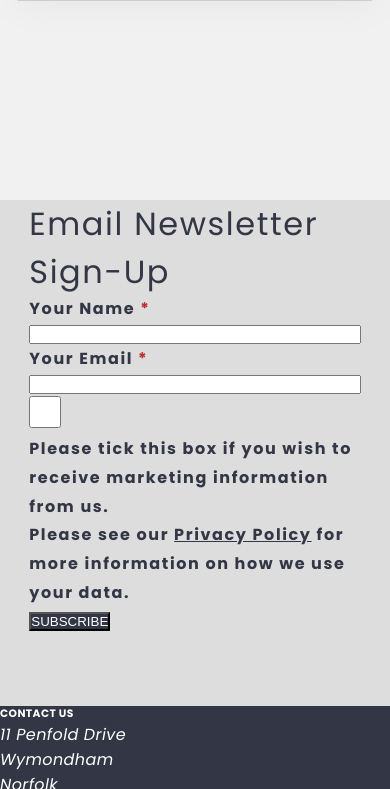
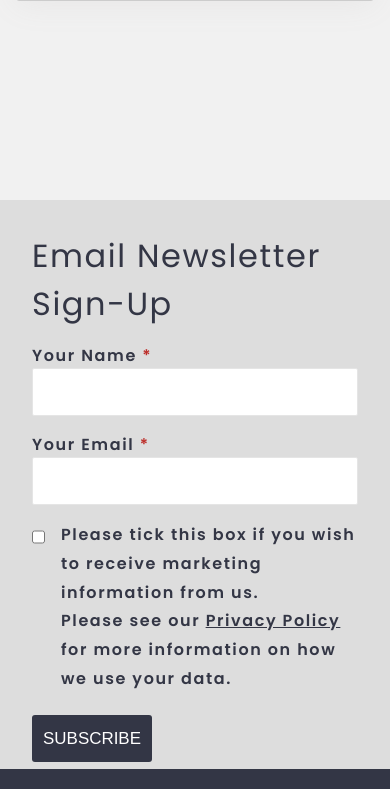
Before and after one commit to MattMakesNoise/Netmatters-HTML-CSS-JS-PHP-Reflection, a PHP site: page / in a window 390 px wide. Shown: the part 5711-6500 px from the top of the page. Run offline with PHP 8.4, Linux system fonts and the light colour scheme; some libraries are stand-ins or nearby versions.

Commit message:
updates styling of the email form and footer
for mobile

```diff
--- a/css/style.css
+++ b/css/style.css
@@ -1152,13 +1152,20 @@ input[type="search"] {
 
 /*========== EMAIL FORM ======*/
 .email {
-  height: 60vh;
+  height: 569px;
   background-color: #ddd;
 }
 
 .email-wrapper {
-  width: 85% !important;
-  margin: 0 auto;
+  margin: 2rem;
+  padding: 1rem auto;
+  display: -webkit-box;
+  display: -ms-flexbox;
+  display: flex;
+  -webkit-box-orient: vertical;
+  -webkit-box-direction: normal;
+      -ms-flex-direction: column;
+          flex-direction: column;
 }
 
 .email-header,
@@ -1171,21 +1178,38 @@ input[type="search"] {
 
 .email-header {
   font-weight: 400;
-  font-size: 2rem !important;
+  font-size: 2rem;
+  margin: 0 0 15px;
 }
 
 .form-label,
 .form-check,
 .form-check-label {
-  font-weight: 700;
+  font-weight: 600;
 }
 
 .form-check label {
   display: inline-block;
+  margin-bottom: 5px;
+}
+
+.form-control {
+  width: 100%;
+  height: 3rem;
+  border: 1px solid #e5e5e5;
+  border-radius: 2px;
+  margin-bottom: 1rem;
+}
+
+.form-check {
+  display: -webkit-box;
+  display: -ms-flexbox;
+  display: flex;
+  margin-bottom: 1rem;
 }
 
 .form-check input {
-  border: 0.2rem solid #333645 !important;
+  border: 1.5rem solid #333645 !important;
   background-color: #ddd;
   cursor: pointer;
   height: 2rem;
@@ -1195,6 +1219,7 @@ input[type="search"] {
 
 .form-check-label {
   line-height: 1.8;
+  margin-left: 1rem;
 }
 
 .make-red {
@@ -1205,6 +1230,27 @@ input[type="search"] {
   background-color: #333645 !important;
   color: #fff !important;
   text-transform: uppercase;
+  text-decoration: none;
+  text-transform: uppercase;
+  white-space: nowrap;
+  border: 1px solid transparent;
+  vertical-align: middle;
+  font-weight: 400;
+  cursor: pointer;
+  border-radius: 3px;
+  width: 120px;
+  height: 47px;
+  padding: 5px 15px;
+  font-size: 1.06rem;
+  border-radius: 3px;
+  text-align: center;
+  line-height: 35px;
+  display: -webkit-box;
+  display: -ms-flexbox;
+  display: flex;
+  -webkit-box-pack: center;
+      -ms-flex-pack: center;
+          justify-content: center;
 }
 
 .subscribe-btn:hover {
--- a/index.html
+++ b/index.html
@@ -204,7 +204,7 @@
         <!-- Email Form -->
         <section class="email">
             <div class="email-wrapper">
-                <h1 class="email-header">Email Newsletter <br> Sign-Up</h1>
+                <h1 class="email-header">Email Newsletter Sign-Up</h1>
                 <form>
                     <div class="">
                         <label for="nameInput" class="form-label">Your Name <span class="make-red">*</span></label>
@@ -227,16 +227,6 @@
 
         <!-- Footer -->
         <section class="footer">
-            <h6 class="footer-heading">Contact Us</h6>
-                <address>
-                    11 Penfold Drive <br>
-                    Wymondham <br>
-                    Norfolk <br>
-                    NR18 0WZ <br>
-                    <br>
-                    Tel: <a href="#" class="footer-link">01603 70 40 20</a> <br>
-                    Email: <a href="#" class="footer-link">support@netmatters.com</a>
-                </address>
             <h6 class="footer-heading">About Netmatters</h6>
                 <a href="#" class="footer-link">News</a>
                 <a href="#" class="footer-link">Our Careers</a>
--- a/sass/partials/sections/_email-form.scss
+++ b/sass/partials/sections/_email-form.scss
@@ -1,12 +1,13 @@
 /*========== EMAIL FORM ======*/
 .email {
-    height: 60vh;
+    height: 569px;
     background-color: $lightgrey;
 }
 
 .email-wrapper {
-    width: 85% !important;
-    margin: 0 auto;
+    margin: 2rem;
+    padding: 1rem auto;
+    @include flexcolumn;
 }
 
 .email-header,
@@ -18,22 +19,37 @@
 }
 
 .email-header {
-    font-weight: 400;
-    font-size: 2rem !important;
+    font-weight: $regular;
+    font-size: 2rem;
+    margin: 0 0 15px;
 }
 
 .form-label,
 .form-check,
 .form-check-label {
-    font-weight: 700;
+    font-weight: $semibold;
 }
 
 .form-check label {
-    display: inline-block
+    display: inline-block;
+    margin-bottom: 5px;
+}
+
+.form-control {
+    width: 100%;
+    height: 3rem;
+    border: 1px solid #e5e5e5;
+    border-radius: 2px;
+    margin-bottom: 1rem;
+}
+
+.form-check {
+    display: flex;
+    margin-bottom: 1rem;
 }
 
 .form-check input {
-    border: 0.2rem solid $dark-blue !important;
+    border: 1.5rem solid $dark-blue !important;
     background-color: $lightgrey;
     cursor: pointer;
     height: 2rem;
@@ -43,6 +59,7 @@
 
 .form-check-label {
     line-height: 1.8;
+    margin-left: 1rem;
 }
 .make-red {
     color: $tele-dark;
@@ -52,6 +69,16 @@
     background-color: $dark-blue !important;
     color: $white !important;
     text-transform: uppercase;
+    @include button-styles;
+    width: 120px;
+    height: 47px;
+    padding: 5px 15px;
+    font-size: 1.06rem;
+    border-radius: 3px;
+    text-align: center;
+    line-height: 35px;
+    display: flex;
+    justify-content: center;
     &:hover {
         background-color:rgb(31, 34, 49) !important;
     }
--- a/sass/partials/sections/_footer.scss
+++ b/sass/partials/sections/_footer.scss
@@ -1,9 +1,12 @@
 /*========== FOOTER ==========*/
 .footer {
     background-color: $dark-blue;
-    height: 99vh;
+    height: 1046px;
     color: $white;
     padding-bottom: 2.5vh;
+    @include flexcolumn;
+    justify-content: space-evenly;
+    padding: 2rem 1rem;
 }
 
 .footer-heading {
@@ -19,11 +22,19 @@
     }
 }
 
+.socials {
+    @include flexcolumn;
+    margin: 1rem 1rem;
+}
+
+.socials-top,
+.socials-bottom {
+    @include flexrow;
+    justify-content: space-evenly;
+}
+
 .social-wrapper {
     background-color: $darker-blue;
-    @mixin fxalgnctr {
-        justify-content: center;
-    }
     i {
         text-align: center;
         width: 100%;
@@ -31,6 +42,8 @@
         margin-top: 1rem;
     }
 }
+
+
 
 .facebook:hover {
     background-color: #43609C;
```
Also changed, not shown: other parts of css/style.css (+37 -1 lines), other parts of index.html (+26 -6 lines), 1 other file. Lines whose indentation alone changed are shown as unchanged.
